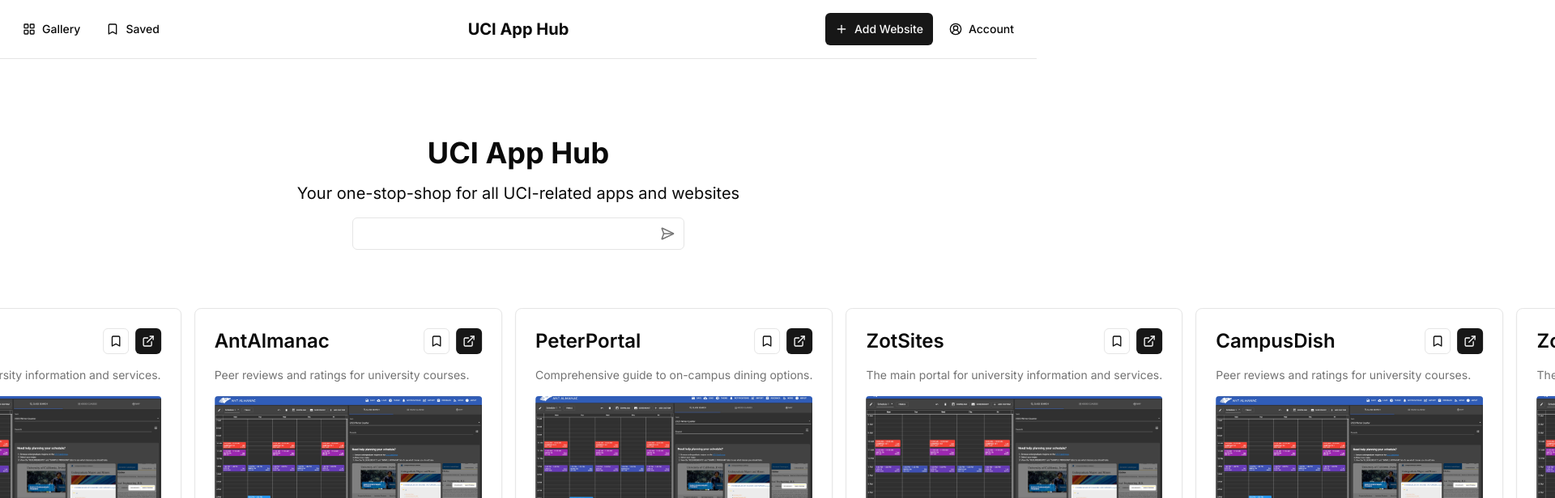
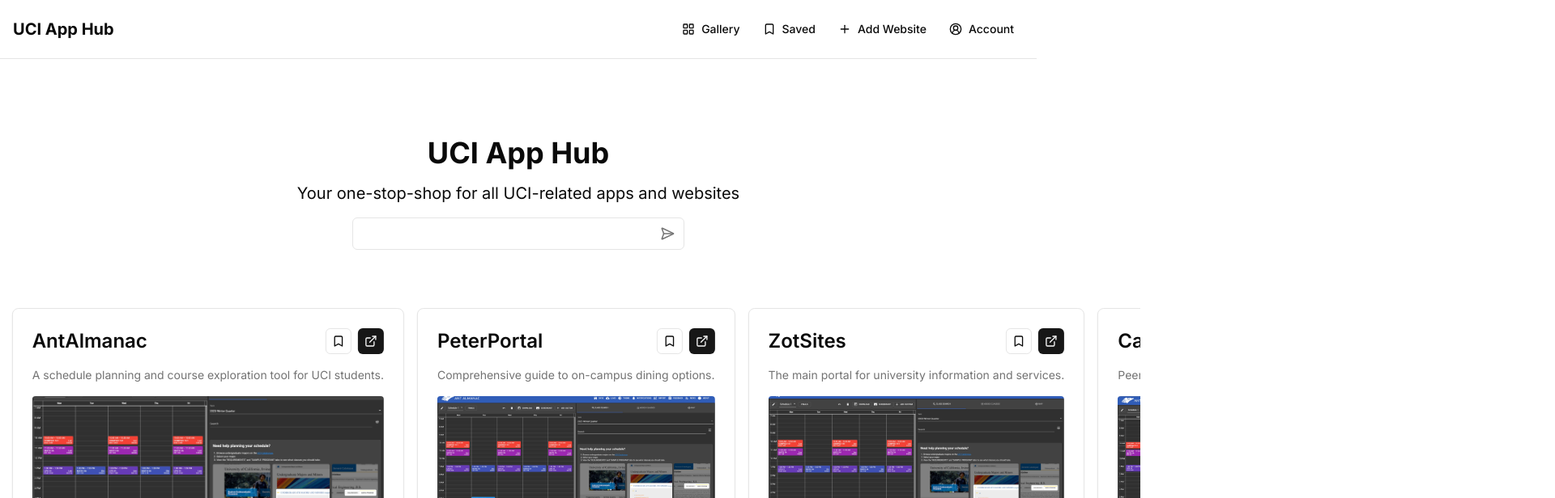
Before and after one commit to charlieweinberger/uci-app-catalog, a Next.js app: page / in a window 1280 px wide. Shown: the top 616 px of the page at 81% size, 1920 px wide, since content can reach past the window. Built offline with nearby package versions, Linux system fonts and the light colour scheme.

Commit message:
redid navbar, set max width, other small changes

```diff
--- a/src/app/account/page.tsx
+++ b/src/app/account/page.tsx
@@ -20,7 +20,7 @@
   return (
     <div className="p-8 flex flex-col items-center gap-4">
       <h1 className="text-3xl font-bold">Account</h1>
-      <form onSubmit={handleSubmit} className="flex flex-col gap-2 w-1/2">
+      <form onSubmit={handleSubmit} className="flex flex-col gap-4">
         <div>
           <Label htmlFor="email">Email</Label>
           <Input id="email" type="email" value={email} onChange={(e) => setEmail(e.target.value)} required />
--- a/src/app/gallery/page.tsx
+++ b/src/app/gallery/page.tsx
@@ -100,7 +100,7 @@
   return (
     <div className="p-8 flex flex-col gap-4">
       <h1 className="text-3xl font-bold">Website Gallery</h1>
-      <div className="flex flex-row gap-4">
+      <div className="flex flex-row gap-4 flex-wrap sm:flex-nowrap">
         <Input
           type="text"
           placeholder="Search websites..."
--- a/src/app/layout.tsx
+++ b/src/app/layout.tsx
@@ -20,9 +20,11 @@
   return (
     <html lang="en">
       <body className={inter.className}>
-        <div className="flex flex-col h-screen">
+        <div className="flex flex-col items-center h-screen">
           <Navbar />
-          <main>{children}</main>
+          <main className="max-w-[1536px]">
+            {children}
+          </main>
         </div>
       </body>
     </html>
--- a/src/app/page.tsx
+++ b/src/app/page.tsx
@@ -6,7 +6,7 @@
 export default function Home() {
   return (
     <main className="h-full p-24 flex flex-col items-center justify-center gap-16">
-      <div className="flex flex-col items-center gap-4">
+      <div className="flex flex-col items-center gap-4 text-center">
         <h1 className="text-4xl font-bold">UCI App Hub</h1>
         <p className="text-xl">Your one-stop-shop for all UCI-related apps and websites</p>
         <SearchBar />
--- a/src/app/saved/page.tsx
+++ b/src/app/saved/page.tsx
@@ -20,6 +20,7 @@
   };
 
   // TODO: Update this w/ Supabase, as needed and depending on backend
+  // TODO: add separate tabs for saved websites vs. websites that the user manually added
 
   return (
     <div className="p-8 flex flex-col gap-4">
--- a/src/components/gallery.tsx
+++ b/src/components/gallery.tsx
@@ -9,7 +9,7 @@
   savedWebsites: string[],
 }) {
   return (
-    <div className="grid grid-cols-1 md:grid-cols-2 lg:grid-cols-3 xl:grid-cols-4 2xl:grid-cols-5 gap-6">
+    <div className="grid grid-cols-1 sm:grid-cols-2 lg:grid-cols-3 xl:grid-cols-4 gap-6">
       {websiteList.map((website: Website) => (
         <GalleryItem
           key={website.id}
--- a/src/components/item-modal.tsx
+++ b/src/components/item-modal.tsx
@@ -1,6 +1,12 @@
 import Image from "next/image";
 
-import { Dialog, DialogContent, DialogHeader, DialogTitle } from "@/components/ui/dialog";
+import {
+  Dialog,
+  DialogContent,
+  DialogHeader,
+  DialogTitle,
+  DialogDescription
+} from "@/components/ui/dialog";
 import { Badge } from "@/components/ui/badge";
 
 import { AntAlmanac, Website } from "@/lib/mock-data";
@@ -14,11 +20,14 @@
 export default function ItemModal({ website, isOpen, onClose }: ItemModalProps) {
   if (!website) return null;
 
+  // TODO: get rid of Dialog (other than when necessary), make similar to gallery-item.tsx
+
   return (
     <Dialog open={isOpen} onOpenChange={onClose}>
       <DialogContent className="w-2/3 max-w-3xl">
         <DialogHeader>
           <DialogTitle>{website.name}</DialogTitle>
+          <DialogDescription>{website.shortDescription}</DialogDescription>
         </DialogHeader>
         <div className="grid gap-4">
           <Image
@@ -36,7 +45,6 @@
               </Badge>
             ))}
           </div>
-          <p className="text-muted-foreground">{website.shortDescription}</p>
           <p>{website.longDescription}</p>
           <div className="flex justify-between text-sm text-muted-foreground">
             <span>Creator: {website.creator}</span>
--- a/src/components/marquee.tsx
+++ b/src/components/marquee.tsx
@@ -7,7 +7,7 @@
 export default function WebsiteMarquee() {
   return (
     <div>
-      <Marquee pauseOnHover>
+      <Marquee className="max-w-[1536px]" pauseOnHover>
         {websites.map((website) => (
           <GalleryItem
             key={website.id}
--- a/src/components/navbar.tsx
+++ b/src/components/navbar.tsx
@@ -52,22 +52,22 @@
 
 export default function Navbar() {
   return (
-    <nav className="border-b p-4 flex items-center">
-      <div className="flex-1 flex gap-2">
-        <NavbarButton destination="/gallery" variant="ghost" icon={LayoutGrid} text="Gallery" />
-        <NavbarButton destination="/saved" variant="ghost" icon={Bookmark} text="Saved" />
-      </div>
-      <div className="flex-1">
+    <div className="w-full border-b p-4 flex justify-center">
+      <nav className="w-full max-w-[1536px] flex items-center justify-between">
+        <div>
           <Link href="/">
             <h1 className="text-center text-xl font-bold">
               UCI App Hub
             </h1>
           </Link>
         </div>
-      <div className="flex-1 flex gap-2 justify-end">
-        <NavbarButton destination="/add-website" variant="default" icon={Plus} text="Add Website" />
+        <div className="flex gap-1">
+          <NavbarButton destination="/gallery" variant="ghost" icon={LayoutGrid} text="Gallery" />
+          <NavbarButton destination="/saved" variant="ghost" icon={Bookmark} text="Saved" />
+          <NavbarButton destination="/add-website" variant="ghost" icon={Plus} text="Add Website" />
           <NavbarButton destination="/account" variant="ghost" icon={UserCircle2} text="Account" />
         </div>
       </nav>
+    </div>
   );
 }
--- a/src/components/ui/input.tsx
+++ b/src/components/ui/input.tsx
@@ -8,7 +8,7 @@
       <input
         type={type}
         className={cn(
-          "flex h-10 w-full rounded-md border border-input bg-background px-3 py-2 text-base ring-offset-background file:border-0 file:bg-transparent file:text-sm file:font-medium file:text-foreground placeholder:text-muted-foreground focus-visible:outline-none focus-visible:ring-2 focus-visible:ring-ring focus-visible:ring-offset-2 disabled:cursor-not-allowed disabled:opacity-50 md:text-sm",
+          "flex h-10 w-full rounded-md border border-input bg-background px-3 py-2 text-sm ring-offset-background file:border-0 file:bg-transparent file:text-sm file:font-medium file:text-foreground placeholder:text-muted-foreground focus-visible:outline-none focus-visible:ring-2 focus-visible:ring-ring focus-visible:ring-offset-2 disabled:cursor-not-allowed disabled:opacity-50",
           className
         )}
         ref={ref}
--- a/src/lib/mock-data.ts
+++ b/src/lib/mock-data.ts
@@ -32,7 +32,7 @@
     name: "AntAlmanac",
     screenshot: "/placeholder.svg?height=200&width=300",
     tags: ["non-official", "course planning"],
-    shortDescription: "Peer reviews and ratings for university courses.",
+    shortDescription: "A schedule planning and course exploration tool for UCI students.",
     link: "https://coursereviews.com",
     longDescription:
       "A platform created by students, for students. Here you can find honest reviews, ratings, and advice about courses from fellow students who have taken them.",
```
Lines whose indentation alone changed are shown as unchanged.
